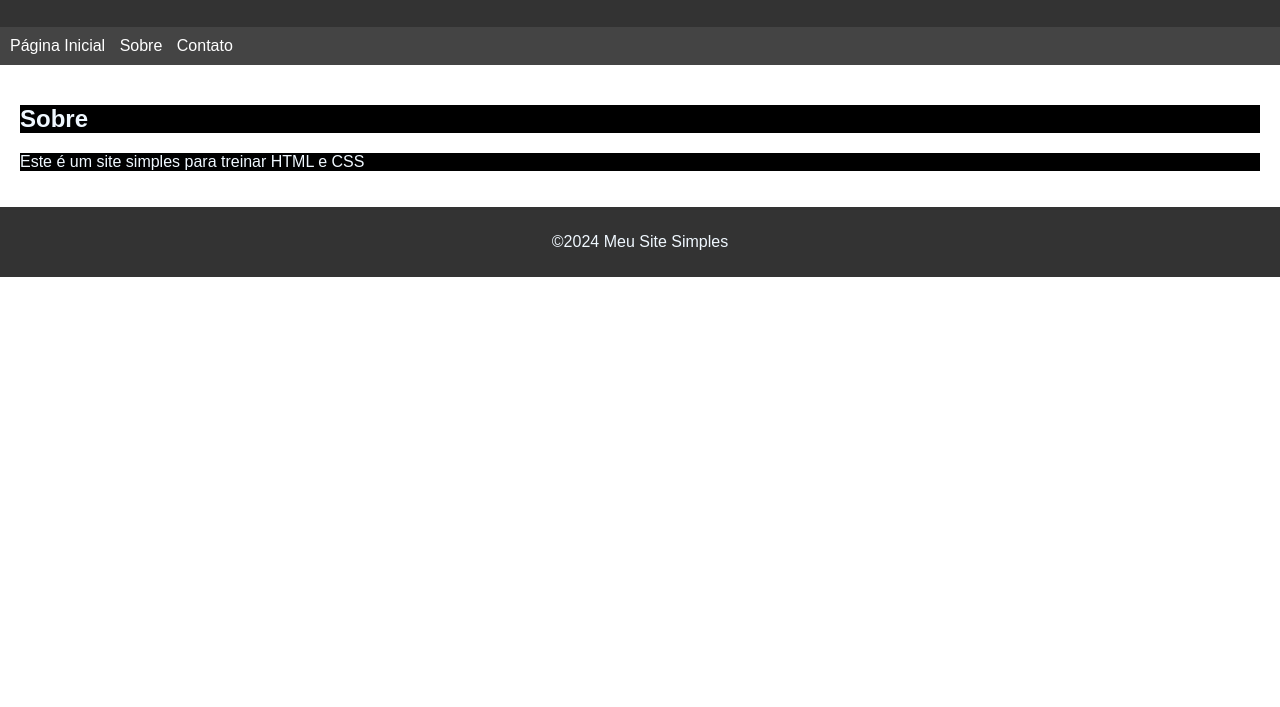
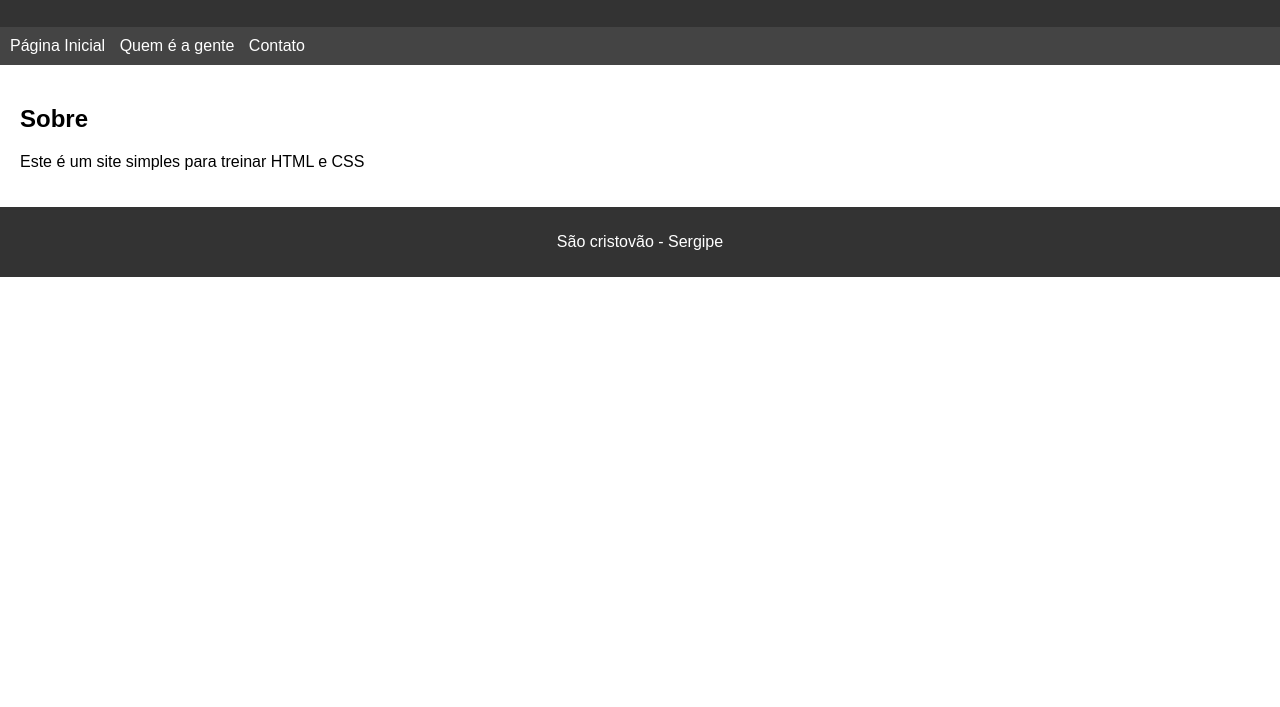
Before and after one commit to vinixssnggj/aula3, a plain HTML site: page index.html in a window 1280 px wide. Shown: the part 93-800 px from the top of the page. Drawn offline with Linux system fonts and the light colour scheme.

Commit message:
alterações feitas por mim

```diff
--- a/index.html
+++ b/index.html
@@ -10,20 +10,20 @@
 <body>
 
 <header>
-    <h1 style="color: rgb(0, 0, 0);;" Georgia, 'Times New Roman', Times, serif;border: 2px solid skyblue;">  Bem-Vindo ao Meu Site</h1>
+    <h1 style= Georgia, 'Times New Roman', Times, serif;border: 2px solid skyblue;">  Sergipetec</h1>
 </header>
 <nav>
     <ul>
 
-        <li style="color: black ;"><a href="#">Página Inicial</a></li>
-        <li style="color: black;"><a href="#">Sobre</a></li>
-        <li style="color: rgb(0, 0, 0);"><a href="#">Contato</a></li>
+        <li><a href="#">Página Inicial</a></li>
+        <li><a href="#">Quem é a gente</a></li>
+        <li><a href="#">Contato</a></li>
     </ul>
 </nav>
 <main>
 <section>
-<h2 style="color: aliceblue; background-color: rgb(0, 0, 0);" >Sobre</h2>
-<p style="color: aliceblue;background-color: black;">Este é um site simples para treinar HTML e CSS</p>
+<h2 style="color: rgb(0, 0, 0)"; >Sobre</h2>
+<p style="color:rgb(0, 0, 0);">Este é um site simples para treinar HTML e CSS</p>
 </section>
 </main>
 <style>
@@ -33,7 +33,7 @@
 
 
 <footer>
-    <p style="color: aliceblue;">&copy;2024 Meu Site Simples</p>
+    <p> São cristovão - Sergipe </p>
 </footer>
 </body>
 </html>
--- a/style.css
+++ b/style.css
@@ -2,7 +2,7 @@ body {font-family: Arial, Helvetica, sans-serif;
     margin: 0;
     padding: 0 ;}
     header {background-color: #333;
-    color: #fff;
+    color: #294bd5;
 padding: 20px;
 text-align: center;}
 nav {
```
